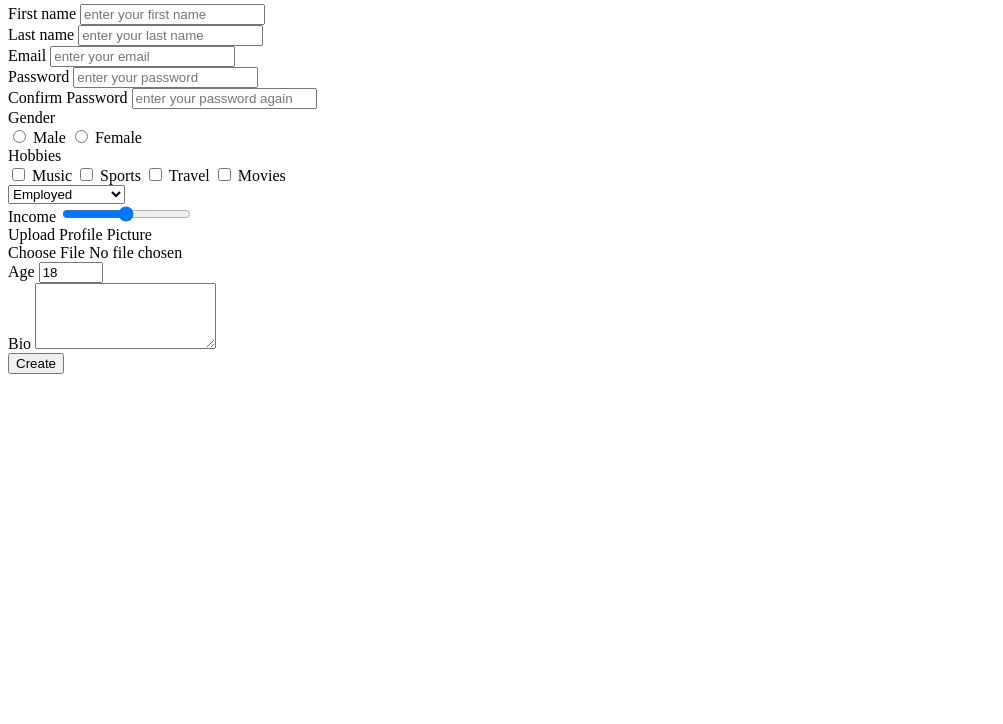
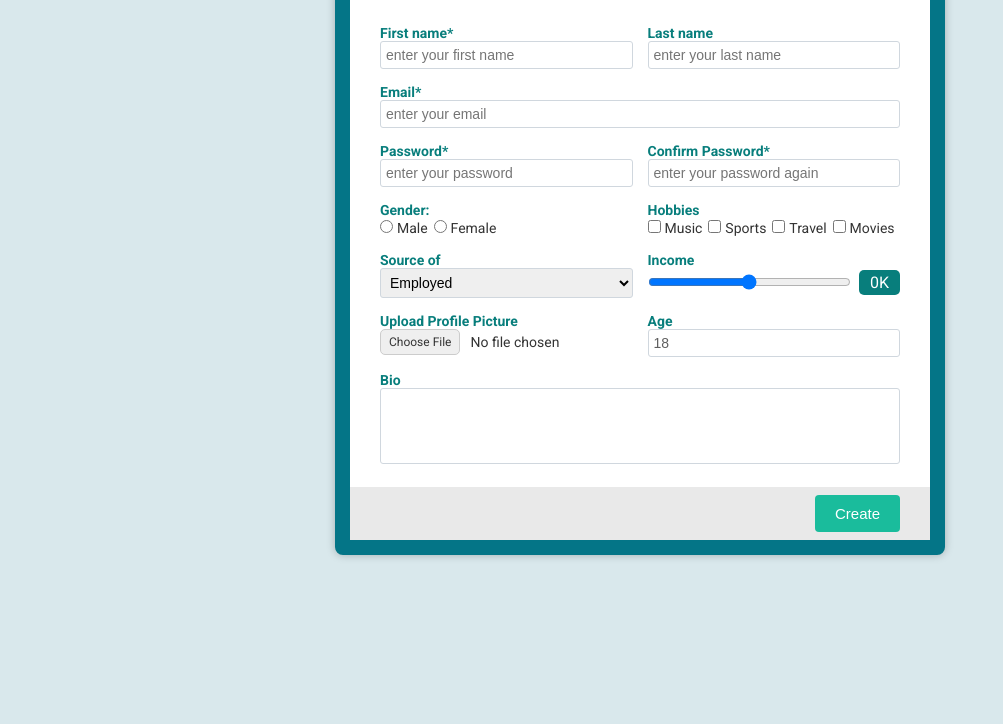
Before and after one commit to davidyeat/Gen11-2025-Term1-Group3-Web-Design-Assignments, a plain HTML site: page START CODE (W6)/W6-Practice-Forms/Part2-practice/index.html in a window 1280 px wide. Shown: the part 76-800 px from the top of the page, without its empty margins (0-1003 px from the left). Drawn offline with Linux system fonts and the light colour scheme.

Commit message:
create-account

```diff
--- a/START CODE (W6)/W6-Practice-Forms/Part2-practice/index.html
+++ b/START CODE (W6)/W6-Practice-Forms/Part2-practice/index.html
@@ -4,17 +4,19 @@
     <meta charset="UTF-8">
     <meta name="viewport" content="width=device-width, initial-scale=1.0">
     <title>Create Account</title>
+    <link rel="stylesheet" href="style.css">
+    <link rel="preconnect" href="https://fonts.googleapis.com">
+    <link rel="preconnect" href="https://fonts.gstatic.com" crossorigin>
+    <link href="https://fonts.googleapis.com/css2?family=Montserrat:ital,wght@0,100..900;1,100..900&family=Roboto:ital,wght@0,100..900;1,100..900&display=swap" rel="stylesheet">
 </head>
 <body>
     <div class="container">
-        <header>
-            <h1>Create Account</h1>
-        </header>
+        <p>Create Account</p>
         <form class="account-form">
             <!-- Name section -->
             <div class="form-group row">
                 <div class="column">
-                        <label for="fname">First name</label>
+                    <label for="fname">First name*</label>
                     <input type="text" id="fname" name="fname" placeholder="enter your first name" required>
                 </div>
                 <div class="column">
@@ -26,7 +28,7 @@
             <!-- Email section -->
             <div class="form-group row">
                 <div class="column">
-                        <label for="email">Email</label>
+                    <label for="email">Email*</label>
                     <input type="email" id="email" name="email" placeholder="enter your email" required>
                 </div>
             </div>
@@ -34,11 +36,11 @@
             <!-- Password section -->
             <div class="form-group row">
                 <div class="column">
-                        <label for="psw">Password</label>
+                    <label for="psw">Password*</label>
                     <input type="password" id="psw" name="psw" placeholder="enter your password" required>
                 </div>
                 <div class="column">
-                        <label for="confirm-psw">Confirm Password</label>
+                    <label for="confirm-psw">Confirm Password*</label>
                     <input type="password" id="confirm-psw" name="confirm-psw" placeholder="enter your password again" required>
                 </div>
             </div>
@@ -46,12 +48,13 @@
             <!-- Gender and Hobbies section -->
             <div class="form-group row">
                 <div class="column">
-                        <label>Gender</label>
+                    <label>Gender:</label>
                     <div class="radio-group">
                         <input type="radio" id="male" name="gender" value="Male">
                         <label for="male">Male</label>
                         <input type="radio" id="female" name="gender" value="Female">
                         <label for="female">Female</label>
+                    </div>
                 </div>
                 <div class="column">
                     <label>Hobbies</label>
@@ -67,12 +70,11 @@
                     </div>
                 </div>
             </div>
-                </div>
 
             <!-- Source of income section -->
             <div class="form-group row">
                 <div class="column">
-                        <label for="income-source"></label>
+                    <label for="income-source">Source of</label>
                     <select name="income-source" id="income-source">
                         <option value="employed">Employed</option>
                         <option value="self-employed">Self-Employed</option>
@@ -83,7 +85,10 @@
                 </div>
                 <div class="column">
                     <label for="income-range">Income</label>
+                    <div class="income-slider">
                         <input type="range" id="income-range" name="income-range" min="0" max="1000000">
+                        <span class="income-value">0K</span>
+                    </div>
                 </div>
             </div>
 
@@ -99,7 +104,7 @@
                 </div>
                 <div class="column">
                     <label for="age">Age</label>
-                        <input type="number" name="age" id="age" min="0" max="150" placeholder="18" value="18">
+                    <input type="number" name="age" id="age" min="0" max="150" placeholder="18" value="18" class="age-num">
                 </div>
             </div>
 
@@ -115,5 +120,13 @@
             <button type="submit" class="create-btn">Create</button>
         </div>
     </div>
+    <script>
+        const income_slidebar = document.getElementById("income-range");
+        const income_value = document.querySelector(".income-value")
+
+        income_slidebar.addEventListener("input", () => {
+            income_value.textContent = Math.round(income_slidebar.value/1000) + "k";
+        });
+    </script>
 </body>
 </html>
--- a/START CODE (W6)/W6-Practice-Forms/Part2-practice/style.css
+++ b/START CODE (W6)/W6-Practice-Forms/Part2-practice/style.css
@@ -3,3 +3,146 @@
     padding: 0;
     box-sizing: border-box;
 }
+body {
+    font-family: "Roboto", sans-serif;
+    font-optical-sizing: auto;
+    font-weight: 400;
+    font-style: normal;
+    background: #d9e8ec;
+}
+.container {
+    border: 15px solid rgb(4, 117, 135);
+    width: 610px;
+    height: auto;
+    margin: 0 auto;
+    border-radius: 8px;
+    box-shadow: 0 0 8px rgba(0, 0, 0, 0.25);
+    background: white;
+
+}
+p {
+    text-align: center;
+    margin-bottom: 20px;
+    color: rgb(96, 96, 96);
+    padding: 15px;
+    font-size: 1.5rem;
+    font-weight: 550;
+    background: #e9e9e9;
+    width: 100%;
+}
+.account-form {
+    width: 100%;
+    padding: 8px 30px;
+}
+.form-group.row {
+    display: flex;
+    gap: 15px;
+    margin-bottom: 15px;
+}
+.column {
+    display: flex;
+    flex: 1;
+    flex-direction: column;
+}
+
+.column-full {
+    display: flex;
+    flex-direction: column;
+    width: 100%;
+
+}
+label {
+    font-size: 14px;
+    font-weight: bold;
+    color: #087e7c;
+}
+
+/* ---- Inputs ---- */
+input, select, textarea {
+    padding: 5px;
+    border: 1px solid #d0d7de;
+    border-radius: 3px;
+    font-size: 14px;
+    outline: none;
+}
+input:focus, textarea:focus, select:focus {
+    border-color: #34aadc;
+}
+
+/* ---- Radio & Checkbox ---- */
+.radio-group label,.checkbox-group label {
+    margin-right: 2px;
+    font-size: 14px;
+    font-weight: normal;
+    color: #333;
+}
+
+/* ---- Textarea ---- */
+textarea {
+    resize:none;
+}
+
+/* ---- File Input Styling ---- */
+.file-upload {
+    display: flex;
+    align-items: center;
+    gap: 10px;
+}
+.custom-file-button {
+    background-color: #efefef;
+    padding: 5px 8px;
+    border-radius: 5px;
+    display: inline-block;
+    cursor: pointer;
+    border: 1px solid #ccc;
+    font-size: 12px;
+    font-weight: normal;
+    color: #333;
+}
+.file-name-text {
+    font-size: 14px;
+    color: #333;
+}
+
+/* ---- Range Input ---- */
+input[type="range"] {
+    width: 100%;
+}
+.income-slider {
+    display: flex;
+    align-items: center;
+    gap: 8px;
+    color: white;
+}
+.income-value {
+    padding: 3px;
+    width: 50px;
+    height: 25px;
+    text-align: center;
+    border-radius: 5px;
+    background: #087e7c;
+}
+.age-num {
+    color: rgb(96, 96, 96);
+}
+/* ---- Footer Button ---- */
+.footer {
+    display: flex;
+    justify-content: flex-end;
+    padding: 8px 30px;
+    text-align: right;
+    background: #e9e9e9;
+}
+.create-btn {
+    background: #1abc9c;
+    color: white;
+    border: none;
+    padding: 10px 20px;
+    border-radius: 4px;
+    cursor: pointer;
+    font-size: 15px;
+    transition: box-shadow 0.3 ease;
+}
+.create-btn:hover {
+    box-shadow: 0 0 5px rgba(0, 0, 0, 0.3);
+}
```
Lines whose indentation alone changed are shown as unchanged.
